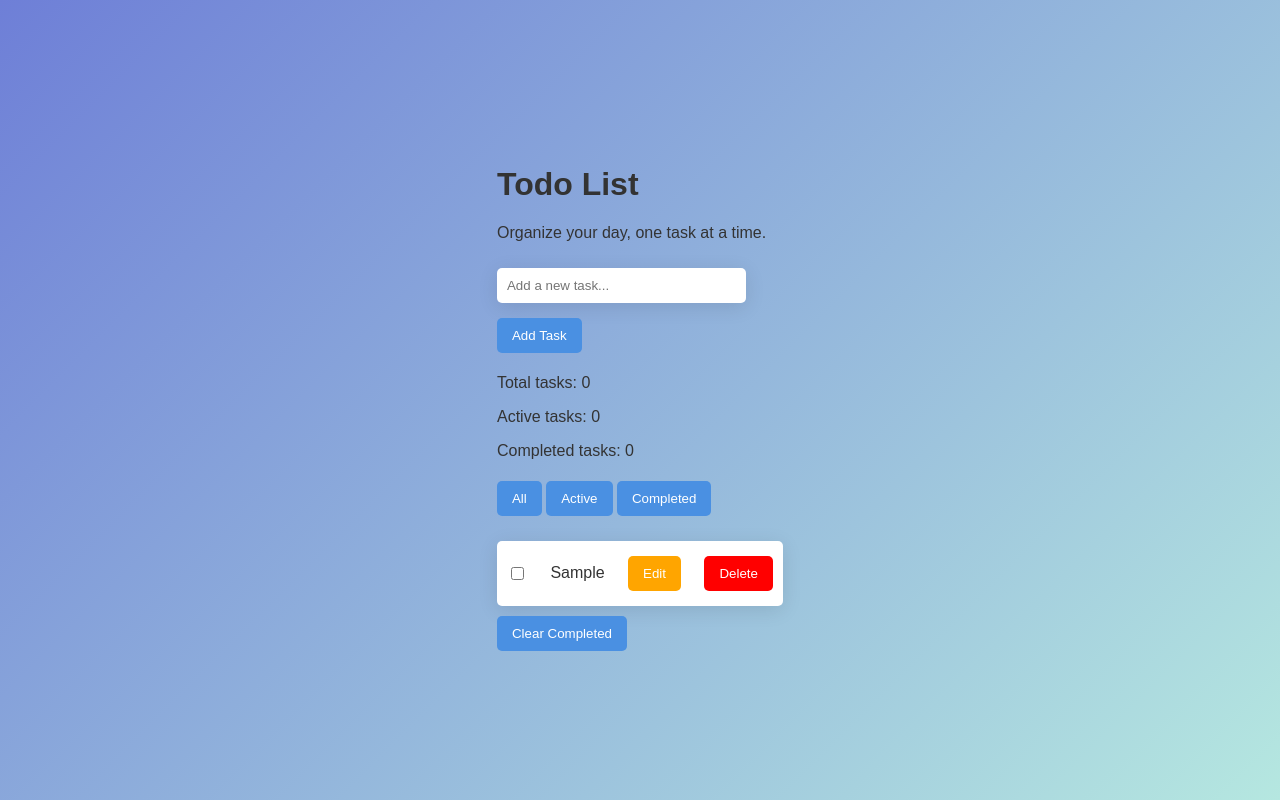
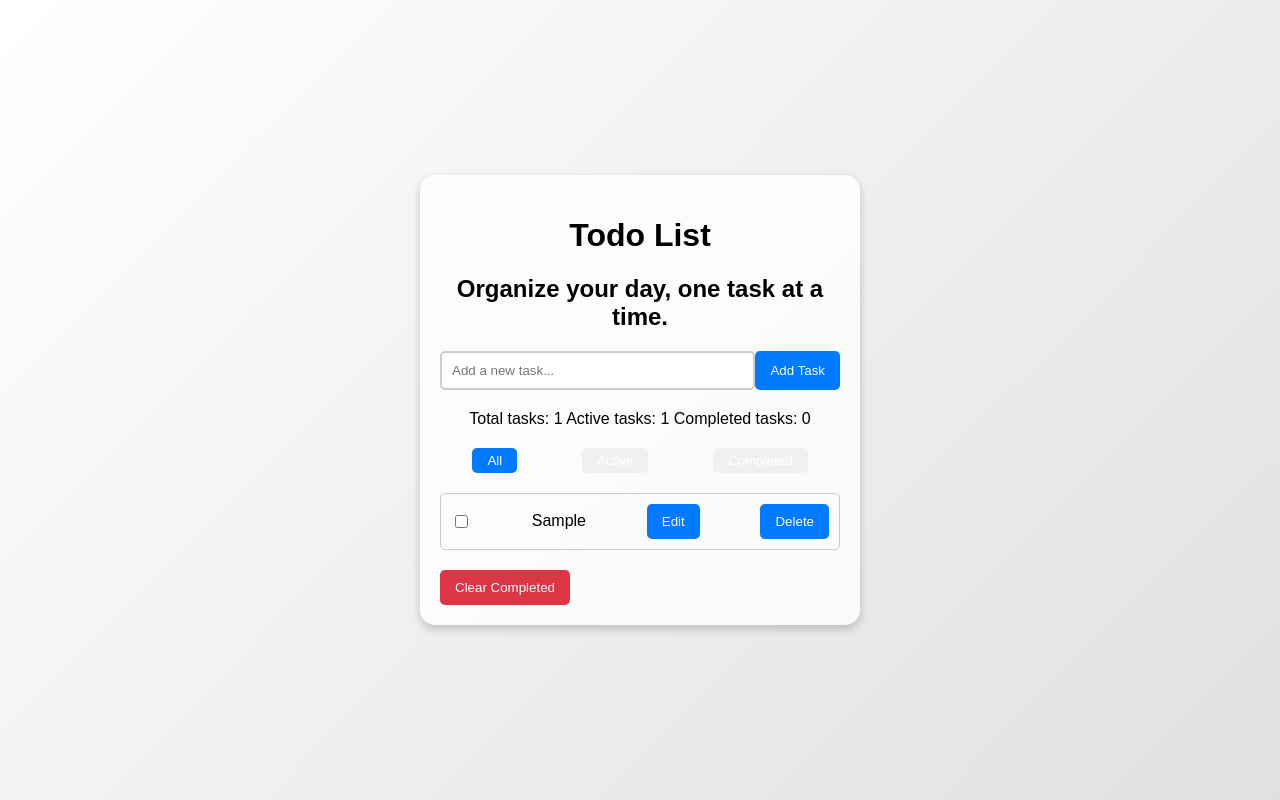
Before and after one commit to RAJSINGH20/python_udemy, a plain HTML site: page Todo/index.html in a window 1280 px wide. Both pictures are taken after typing "Sample" into the empty fields and a click on the button "Add Task". Drawn offline with Linux system fonts and the light colour scheme.

Commit message:
feat: enhance Todo List application with improved styling and layout adjustments

```diff
--- a/Todo/index.html
+++ b/Todo/index.html
@@ -8,25 +8,25 @@
 </head>
 <body>
     <div class="container">
-        <div class="todo-card">
         <h1>Todo List</h1>
-            <p>Organize your day, one task at a time.</p>
-            <input type="text" id="task-input" placeholder="Add a new task...">
-            <button id="add-task-btn">Add Task</button>
+        <h2>Organize your day, one task at a time.</h2>
+        <div class="task-input">
+            <input type="text" id="task" placeholder="Add a new task..." />
+            <button id="add-task">Add Task</button>
+        </div>
         <div class="task-stats">
-                <p>Total tasks: <span id="total-tasks">0</span></p>
-                <p>Active tasks: <span id="active-tasks">0</span></p>
-                <p>Completed tasks: <span id="completed-tasks">0</span></p>
+            <span>Total tasks: <span id="total-tasks">0</span></span>
+            <span>Active tasks: <span id="active-tasks">0</span></span>
+            <span>Completed tasks: <span id="completed-tasks">0</span></span>
         </div>
         <div class="filters">
-                <button id="filter-all">All</button>
-                <button id="filter-active">Active</button>
-                <button id="filter-completed">Completed</button>
+            <button class="filter active" data-filter="all">All</button>
+            <button class="filter" data-filter="active">Active</button>
+            <button class="filter" data-filter="completed">Completed</button>
         </div>
         <div id="task-list" class="task-list"></div>
         <button id="clear-completed">Clear Completed</button>
-            <div id="empty-state" class="empty-state">No tasks yet. Add one to get started!</div>
-        </div>
+        <div class="empty-state">No tasks yet. Add one to get started!</div>
     </div>
     <script src="script.js"></script>
 </body>
--- a/Todo/script.js
+++ b/Todo/script.js
@@ -1,17 +1,20 @@
-// Select DOM elements
-const taskInput = document.getElementById('task-input');
-const addTaskBtn = document.getElementById('add-task-btn');
+// Select elements
+const taskInput = document.getElementById('task');
+const addTaskBtn = document.getElementById('add-task');
 const taskList = document.getElementById('task-list');
-const totalTasksEl = document.getElementById('total-tasks');
-const activeTasksEl = document.getElementById('active-tasks');
-const completedTasksEl = document.getElementById('completed-tasks');
+const totalTasks = document.getElementById('total-tasks');
+const activeTasks = document.getElementById('active-tasks');
+const completedTasks = document.getElementById('completed-tasks');
 const clearCompletedBtn = document.getElementById('clear-completed');
-const emptyStateEl = document.getElementById('empty-state');
+const filters = document.querySelectorAll('.filter');
+const emptyState = document.querySelector('.empty-state');
 
 let tasks = [];
 
-// Load tasks from localStorage
-document.addEventListener('DOMContentLoaded', loadTasks);
+// Load tasks from localStorage on page load
+window.onload = function() {
+    loadTasks();
+};
 
 // Add task
 addTaskBtn.addEventListener('click', addTask);
@@ -21,73 +24,141 @@ taskInput.addEventListener('keypress', function(event) {
     }
 });
 
-// Clear completed tasks
-clearCompletedBtn.addEventListener('click', clearCompleted);
+// Clear Completed button
+clearCompletedBtn.addEventListener('click', clearCompletedTasks);
 
-function loadTasks() {
-    tasks = JSON.parse(localStorage.getItem('tasks')) || [];
-    renderTasks();
-    updateStatistics();
-}
+// Add filters
+filters.forEach(filter => {
+    filter.addEventListener('click', filterTasks);
+});
 
 function addTask() {
     const taskText = taskInput.value.trim();
-    if (taskText === '') return;
-    const newTask = { text: taskText, completed: false };
-    tasks.push(newTask);
-    localStorage.setItem('tasks', JSON.stringify(tasks));
+    if (!taskText) return;
+
+    const task = {
+        id: Date.now(),
+        text: taskText,
+        completed: false
+    };
+    tasks.push(task);
+    taskInput.value = '';
+    saveTasks();
     renderTasks();
-    taskInput.value = '';
 }
 
 function renderTasks() {
     taskList.innerHTML = '';
-    tasks.forEach((task, index) => {
-        const taskEl = document.createElement('div');
-        taskEl.className = 'task';
-        taskEl.innerHTML = `
-            <input type='checkbox' ${task.completed ? 'checked' : ''} onchange='toggleTask(${index})'>
-            <span class='task-text ${task.completed ? "completed" : ""}'>${task.text}</span>
-            <button class='edit' onclick='editTask(${index})'>Edit</button>
-            <button class='delete' onclick='deleteTask(${index})'>Delete</button>
-        `;
-        taskList.appendChild(taskEl);
+    tasks.forEach(task => {
+        const taskDiv = document.createElement('div');
+        taskDiv.className = 'task' + (task.completed ? ' completed' : '');
+        taskDiv.setAttribute('data-id', task.id);
+
+        const checkbox = document.createElement('input');
+        checkbox.type = 'checkbox';
+        checkbox.checked = task.completed;
+        checkbox.addEventListener('change', () => toggleComplete(task.id));
+
+        const taskText = document.createElement('span');
+        taskText.textContent = task.text;
+
+        const editBtn = document.createElement('button');
+        editBtn.textContent = 'Edit';
+        editBtn.addEventListener('click', () => editTask(task.id));
+
+        const deleteBtn = document.createElement('button');
+        deleteBtn.textContent = 'Delete';
+        deleteBtn.addEventListener('click', () => deleteTask(task.id));
+
+        taskDiv.appendChild(checkbox);
+        taskDiv.appendChild(taskText);
+        taskDiv.appendChild(editBtn);
+        taskDiv.appendChild(deleteBtn);
+        taskList.appendChild(taskDiv);
     });
-    emptyStateEl.style.display = tasks.length === 0 ? 'block' : 'none';
+    updateStatistics();
+    emptyState.style.display = tasks.length === 0 ? 'block' : 'none';
 }
 
-function toggleTask(index) {
-    tasks[index].completed = !tasks[index].completed;
-    localStorage.setItem('tasks', JSON.stringify(tasks));
+function toggleComplete(id) {
+    const task = tasks.find(task => task.id === id);
+    task.completed = !task.completed;
+    saveTasks();
     renderTasks();
-    updateStatistics();
 }
 
-function deleteTask(index) {
-    tasks.splice(index, 1);
-    localStorage.setItem('tasks', JSON.stringify(tasks));
+function deleteTask(id) {
+    tasks = tasks.filter(task => task.id !== id);
+    saveTasks();
     renderTasks();
-    updateStatistics();
 }
 
-function editTask(index) {
-    const newText = prompt('Edit task:', tasks[index].text);
+function editTask(id) {
+    const task = tasks.find(task => task.id === id);
+    const newText = prompt('Edit task:', task.text);
     if (newText) {
-        tasks[index].text = newText;
-        localStorage.setItem('tasks', JSON.stringify(tasks));
+        task.text = newText;
+        saveTasks();
         renderTasks();
     }
 }
 
-function clearCompleted() {
+function clearCompletedTasks() {
     tasks = tasks.filter(task => !task.completed);
-    localStorage.setItem('tasks', JSON.stringify(tasks));
+    saveTasks();
     renderTasks();
-    updateStatistics();
+}
+
+function filterTasks(e) {
+    const filter = e.currentTarget.dataset.filter;
+    if (filter === 'all') {
+        renderTasks();
+    } else {
+        const filteredTasks = tasks.filter(task => (filter === 'active' ? !task.completed : task.completed));
+        taskList.innerHTML = '';
+        filteredTasks.forEach(task => {
+            const taskDiv = document.createElement('div');
+            taskDiv.className = 'task' + (task.completed ? ' completed' : '');
+            taskDiv.setAttribute('data-id', task.id);
+
+            const checkbox = document.createElement('input');
+            checkbox.type = 'checkbox';
+            checkbox.checked = task.completed;
+            checkbox.addEventListener('change', () => toggleComplete(task.id));
+
+            const taskText = document.createElement('span');
+            taskText.textContent = task.text;
+
+            const editBtn = document.createElement('button');
+            editBtn.textContent = 'Edit';
+            editBtn.addEventListener('click', () => editTask(task.id));
+
+            const deleteBtn = document.createElement('button');
+            deleteBtn.textContent = 'Delete';
+            deleteBtn.addEventListener('click', () => deleteTask(task.id));
+
+            taskDiv.appendChild(checkbox);
+            taskDiv.appendChild(taskText);
+            taskDiv.appendChild(editBtn);
+            taskDiv.appendChild(deleteBtn);
+            taskList.appendChild(taskDiv);
+        });
+        emptyState.style.display = filteredTasks.length === 0 ? 'block' : 'none';
+    }
 }
 
 function updateStatistics() {
-    totalTasksEl.textContent = tasks.length;
-    activeTasksEl.textContent = tasks.filter(task => !task.completed).length;
-    completedTasksEl.textContent = tasks.filter(task => task.completed).length;
+    totalTasks.textContent = tasks.length;
+    activeTasks.textContent = tasks.filter(task => !task.completed).length;
+    completedTasks.textContent = tasks.filter(task => task.completed).length;
 }
+
+function saveTasks() {
+    localStorage.setItem('tasks', JSON.stringify(tasks));
+}
+
+function loadTasks() {
+    const savedTasks = JSON.parse(localStorage.getItem('tasks')) || [];
+    tasks = savedTasks;
+    renderTasks();
+}
--- a/Todo/style.css
+++ b/Todo/style.css
@@ -1,105 +1,124 @@
-/* CSS Variables */
-:root {
-    --primary-color: #4A90E2;
-    --secondary-color: #50E3C2;
-    --background-color: #f7f9fc;
-    --text-color: #333;
-    --card-bg: rgba(255, 255, 255, 0.8);
-    --shadow: 0 4px 20px rgba(0, 0, 0, 0.1);
-}
-
 body {
-    margin: 0;
-    font-family: 'Arial', sans-serif;
-    background: linear-gradient(135deg, #6e7fd7, #b5e7e0);
+    background: linear-gradient(135deg, #ffffff, #e0e0e0);
+    font-family: Arial, sans-serif;
     display: flex;
     justify-content: center;
     align-items: center;
     height: 100vh;
-    color: var(--text-color);
+    margin: 0;
 }
 
 .container {
-    display: flex;
-    justify-content: center;
-    align-items: center;
+    background: rgba(255, 255, 255, 0.8);
+    border-radius: 15px;
+    padding: 20px;
+    box-shadow: 0 4px 10px rgba(0, 0, 0, 0.2);
+    width: 90%;
+    max-width: 400px;
+    transition: all 0.3s ease;
 }
 
-todo-card {
-    background: var(--card-bg);
-    border-radius: 10px;
-    box-shadow: var(--shadow);
-    padding: 20px;
-    width: 300px;
+h1, h2 {
     text-align: center;
-    transition: transform 0.3s;
 }
 
-todo-card:hover {
+.task-input {
+    display: flex;
+    justify-content: space-between;
+    margin-bottom: 20px;
+}
+
+input[type="text"] {
+    flex-grow: 1;
+    padding: 10px;
+    border: 2px solid #ccc;
+    border-radius: 5px;
+    transition: border 0.3s ease;
+}
+
+input[type="text"]:focus {
+    border-color: #007bff;
+    outline: none;
+}
+
+button {
+    padding: 10px 15px;
+    background-color: #007bff;
+    color: white;
+    border: none;
+    border-radius: 5px;
+    cursor: pointer;
+    transition: background-color 0.3s ease, transform 0.2s ease;
+}
+
+button:hover {
+    background-color: #0056b3;
     transform: scale(1.05);
 }
 
-input[type='text'] {
-    width: 80%;
-    padding: 10px;
-    margin: 10px 0;
-    border: none;
-    border-radius: 5px;
-    box-shadow: var(--shadow);
+.task-stats {
+    text-align: center;
+    margin-bottom: 20px;
 }
 
-button {
-    background-color: var(--primary-color);
-    color: white;
-    border: none;
-    border-radius: 5px;
-    padding: 10px 15px;
-    cursor: pointer;
-    transition: background-color 0.3s;
-    margin: 5px 0;
+.filters {
+    display: flex;
+    justify-content: space-around;
+    margin-bottom: 20px;
 }
 
-button:hover {
-    background-color: var(--secondary-color);
+.filters .filter {
+    padding: 5px 15px;
+    border: none;
+    background-color: #f0f0f0;
+    cursor: pointer;
+    border-radius: 5px;
+}
+
+.filters .filter.active {
+    background-color: #007bff;
+    color: white;
 }
 
 .task-list {
-    margin-top: 20px;
-    text-align: left;
+    margin-bottom: 20px;
 }
 
 .task {
     display: flex;
     align-items: center;
     justify-content: space-between;
-    background: #fff;
     padding: 10px;
+    border: 1px solid #ccc;
     border-radius: 5px;
     margin: 5px 0;
-    box-shadow: var(--shadow);
-    transition: transform 0.3s;
+    transition: background 0.3s ease;
 }
 
 .task.completed {
     text-decoration: line-through;
-    background-color: #e0f7fa;
+    background: #d4edda;
 }
 
-button.edit {
-    background-color: #FFA500;
+#clear-completed {
+    background-color: #dc3545;
 }
 
-button.delete {
-    background-color: red;
+#clear-completed:hover {
+    background-color: #c82333;
 }
 
 .empty-state {
-    margin-top: 20px;
-    color: #777;
+    display: none;
+    text-align: center;
+    color: #999;
 }
 
+.task-list.empty .empty-state {
+    display: block;
+}
 @media (max-width: 600px) {
-    .todo-card {
-        width: 90%;
+    .container {
+        width: 100%;
     }
 }
```
Lines whose indentation alone changed are shown as unchanged.
